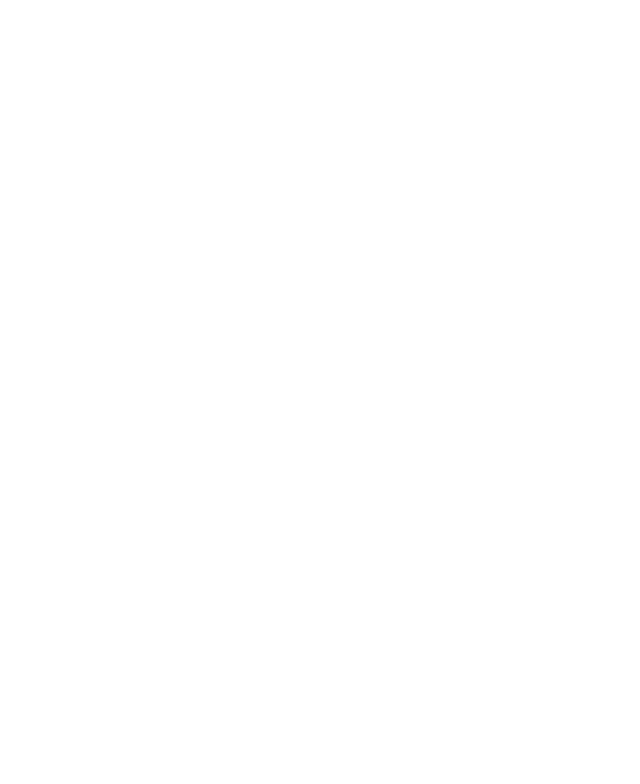
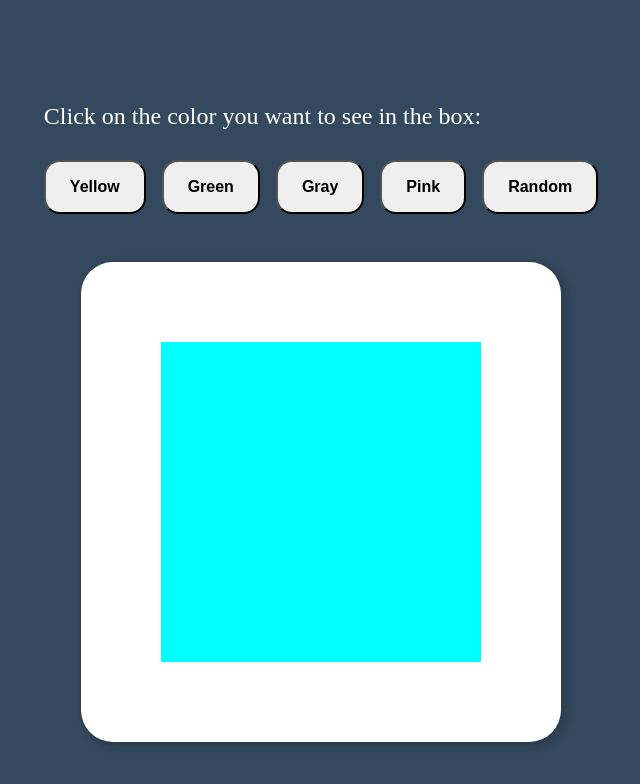
Before and after one commit to Soheil7100Z/Mini-Projects_JavaScript, a plain HTML site: page color Flipper/index.html in a window 1280 px wide. Shown: the whole page, without its empty margins (319-959 px from the left). Drawn offline with Linux system fonts and the light colour scheme.

Commit message:
Color Flipper Project => Creating Html and Css

```diff
--- a/color Flipper/css/style.css
+++ b/color Flipper/css/style.css
@@ -0,0 +1,40 @@
+body {
+    background-color: #34495e;
+}
+
+
+#container {
+    display: flex;
+    flex-direction: column;
+    justify-content: center;
+    align-items: center;
+    padding: 10rem 0rem;
+}
+.buttons::after {
+    content: "Click on the color you want to see in the box:";
+    position: absolute;
+    top: 6.5rem;
+    color: white;
+    font-size: 1.5rem;
+}
+.buttons {
+    display: flex;
+    gap: 1rem;
+}
+
+.buttons button {
+    padding: 1rem 1.5rem;
+    border-radius: 1rem;
+    font: bold 1rem "", sans-serif;
+}
+
+
+.contentBox {
+    background-color: aqua;
+    padding: 10rem;
+    margin: 3rem;
+    border: 80px solid white;
+    border-radius: 2rem;
+    box-shadow: 0.3rem 0.2rem 0.5rem 0.2rem rgba(0, 0, 0, 0.13),
+    0rem 0.1rem 0.2rem 0 rgba(0, 0, 0, 0.13);
+}
--- a/color Flipper/index.html
+++ b/color Flipper/index.html
@@ -7,9 +7,20 @@
 	<link rel="stylesheet" href="css/style.css">
 
 
-	<title></title>
+	<title>Collor Flipper</title>
 </head>
 <body>
+        <div id="container">
+            <div class="buttons">
+                <button class="green">Yellow</button>
+                <button class="yellow">Green</button>
+                <button class="gray">Gray</button>
+                <button class="pink">Pink</button>
+                <button class="random">Random</button>
+            </div>
+            <div class="contentBox">
 
+            </div>
+        </div>
 </body>
 </html>
```
